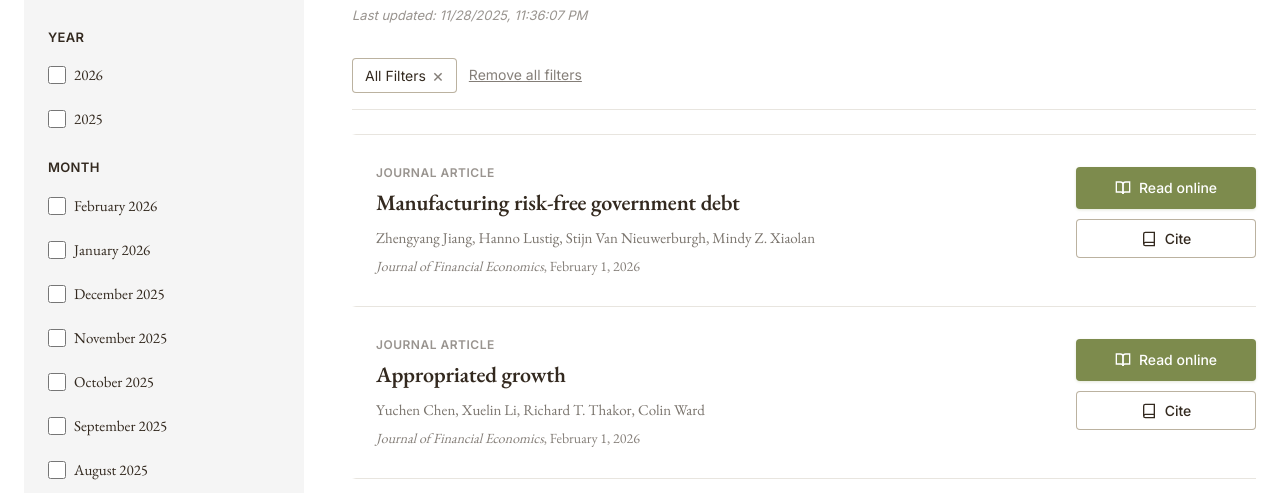
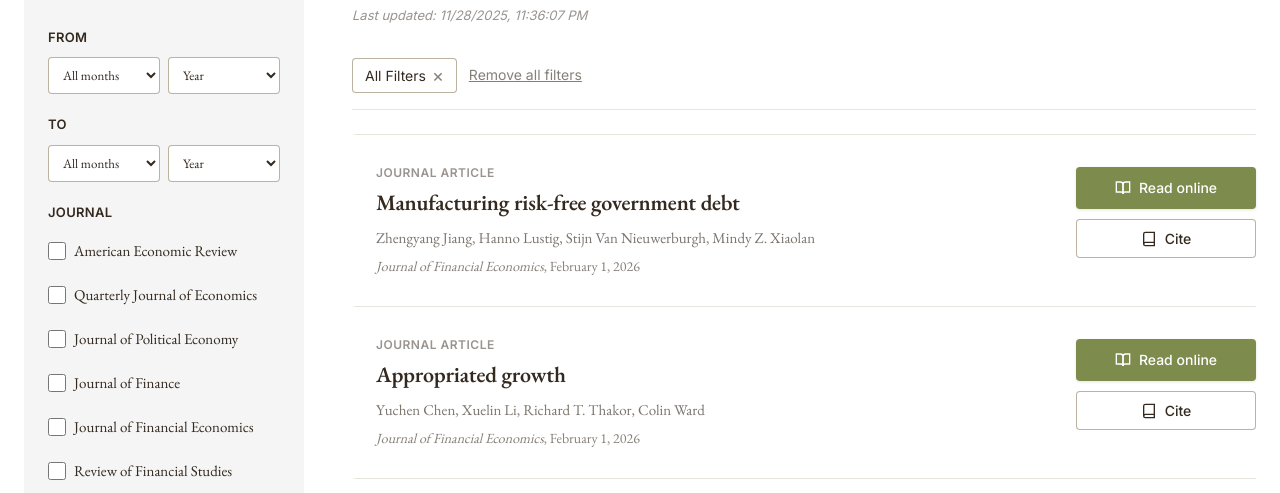
Before and after one commit to Justinache/academic-papers, a website: page index.html in a window 1280 px wide. Shown: the part 299-792 px from the top of the page. Drawn offline with nearby package versions, Linux system fonts and the light colour scheme.

Commit message:
Implement FROM/TO date range filters with year and month dropdowns

```diff
--- a/index.html
+++ b/index.html
@@ -39,19 +39,29 @@
                 <aside class="sidebar">
                     <h2 class="sidebar-main-title">Refine Results</h2>
 
-                    <!-- Year Filter -->
+                    <!-- Date Range Filter: FROM -->
                     <div class="sidebar-section">
-                        <h3 class="sidebar-title">Year</h3>
-                        <div id="yearFilter" class="checkbox-group">
-                            <!-- Generated dynamically -->
+                        <h3 class="sidebar-title">FROM</h3>
+                        <div class="date-range-row">
+                            <select id="fromMonth" class="select-input select-small">
+                                <option value="">All months</option>
+                            </select>
+                            <select id="fromYear" class="select-input select-small">
+                                <option value="">Year</option>
+                            </select>
                         </div>
                     </div>
 
-                    <!-- Month Filter -->
+                    <!-- Date Range Filter: TO -->
                     <div class="sidebar-section">
-                        <h3 class="sidebar-title">Month</h3>
-                        <div id="monthFilter" class="checkbox-group">
-                            <!-- Generated dynamically -->
+                        <h3 class="sidebar-title">TO</h3>
+                        <div class="date-range-row">
+                            <select id="toMonth" class="select-input select-small">
+                                <option value="">All months</option>
+                            </select>
+                            <select id="toYear" class="select-input select-small">
+                                <option value="">Year</option>
+                            </select>
                         </div>
                     </div>
 
--- a/script.js
+++ b/script.js
@@ -4,8 +4,10 @@ let filteredPapers = [];
 
 // DOM elements
 const searchInput = document.getElementById('searchInput');
-const yearFilter = document.getElementById('yearFilter');
-const monthFilter = document.getElementById('monthFilter');
+const fromMonth = document.getElementById('fromMonth');
+const fromYear = document.getElementById('fromYear');
+const toMonth = document.getElementById('toMonth');
+const toYear = document.getElementById('toYear');
 const journalFilter = document.getElementById('journalFilter');
 const fieldFilter = document.getElementById('fieldFilter');
 const resetBtn = document.getElementById('resetBtn');
@@ -13,60 +15,8 @@ const papersContainer = document.getElementById('papersContainer');
 const resultCount = document.getElementById('count');
 const noResults = document.getElementById('noResults');
 
-// Generate month checkboxes based on paper dates
-function generateMonthFilter() {
-    const monthsMap = new Map();
-
-    papers.forEach(paper => {
-        const date = new Date(paper.date);
-        if (isNaN(date.getTime())) {
-            console.warn('Invalid date for month filter:', paper.title, paper.date);
-            return;
-        }
-
-        const monthYear = `${date.getFullYear()}-${String(date.getMonth() + 1).padStart(2, '0')}`;
-
-        if (!monthsMap.has(monthYear)) {
-            const monthName = date.toLocaleDateString('en-US', { month: 'long', year: 'numeric' });
-            monthsMap.set(monthYear, {
-                key: monthYear,
-                name: monthName,
-                date: date.getTime()
-            });
-        }
-    });
-
-    // Sort months by date (newest first)
-    const sortedMonths = Array.from(monthsMap.values())
-        .sort((a, b) => b.date - a.date);
-
-    console.log('Months found:', sortedMonths.map(m => m.name));
-
-    // Clear existing checkboxes
-    monthFilter.innerHTML = '';
-
-    sortedMonths.forEach(month => {
-        const label = document.createElement('label');
-        label.className = 'filter-checkbox';
-
-        const checkbox = document.createElement('input');
-        checkbox.type = 'checkbox';
-        checkbox.value = month.key;
-        checkbox.addEventListener('change', applyFilters);
-
-        const span = document.createElement('span');
-        span.textContent = month.name;
-
-        label.appendChild(checkbox);
-        label.appendChild(span);
-        monthFilter.appendChild(label);
-    });
-
-    console.log(`Generated ${sortedMonths.length} month filters`);
-}
-
-// Generate year checkboxes based on paper dates
-function generateYearFilter() {
+// Populate year dropdowns (FROM and TO)
+function populateYearFilters() {
     const yearsSet = new Set();
 
     papers.forEach(paper => {
@@ -74,37 +24,72 @@ function generateYearFilter() {
         const year = date.getFullYear();
         if (!isNaN(year)) {
             yearsSet.add(year);
-        } else {
-            console.warn('Invalid date for paper:', paper.title, paper.date);
         }
     });
 
-    // Sort years (newest first)
+    // Sort years (newest first: 2026, 2025, 2024...)
     const sortedYears = Array.from(yearsSet).sort((a, b) => b - a);
 
     console.log('Years found:', sortedYears);
 
-    // Clear existing checkboxes
-    yearFilter.innerHTML = '';
+    // Populate both FROM and TO year dropdowns
+    [fromYear, toYear].forEach(dropdown => {
+        // Keep the first "Year" option
+        dropdown.innerHTML = '<option value="">Year</option>';
 
-    sortedYears.forEach(year => {
-        const label = document.createElement('label');
-        label.className = 'filter-checkbox';
-
-        const checkbox = document.createElement('input');
-        checkbox.type = 'checkbox';
-        checkbox.value = year;
-        checkbox.addEventListener('change', applyFilters);
-
-        const span = document.createElement('span');
-        span.textContent = year;
-
-        label.appendChild(checkbox);
-        label.appendChild(span);
-        yearFilter.appendChild(label);
+        sortedYears.forEach(year => {
+            const option = document.createElement('option');
+            option.value = year;
+            option.textContent = year;
+            dropdown.appendChild(option);
+        });
     });
 
-    console.log(`Generated ${sortedYears.length} year filters`);
+    console.log(`Generated year filters with ${sortedYears.length} years`);
+}
+
+// Populate month dropdown based on selected year
+function populateMonthDropdown(monthDropdown, yearDropdown) {
+    const selectedYear = parseInt(yearDropdown.value);
+
+    // Month names
+    const monthNames = [
+        'January', 'February', 'March', 'April', 'May', 'June',
+        'July', 'August', 'September', 'October', 'November', 'December'
+    ];
+
+    // Clear and add "All months" option
+    monthDropdown.innerHTML = '<option value="">All months</option>';
+
+    // If year is 2026, start from February (skip January)
+    const startMonth = (selectedYear === 2026) ? 1 : 0;
+
+    // Add month options
+    for (let i = startMonth; i < 12; i++) {
+        const option = document.createElement('option');
+        option.value = i + 1; // 1-12
+        option.textContent = monthNames[i];
+        monthDropdown.appendChild(option);
+    }
+}
+
+// Update month options when year changes
+function setupYearMonthSync() {
+    fromYear.addEventListener('change', () => {
+        populateMonthDropdown(fromMonth, fromYear);
+        fromMonth.value = ''; // Reset month selection
+        applyFilters();
+    });
+
+    toYear.addEventListener('change', () => {
+        populateMonthDropdown(toMonth, toYear);
+        toMonth.value = ''; // Reset month selection
+        applyFilters();
+    });
+
+    // Initial population
+    populateMonthDropdown(fromMonth, fromYear);
+    populateMonthDropdown(toMonth, toYear);
 }
 
 // Clean abstract text - remove HTML/XML tags and entities
@@ -154,9 +139,9 @@ async function loadPapers() {
             // Show update time
             showUpdateTime(data.lastUpdated);
 
-            // Generate year and month filter dropdowns
-            generateYearFilter();
-            generateMonthFilter();
+            // Populate year dropdowns and setup month sync
+            populateYearFilters();
+            setupYearMonthSync();
 
             // Clean all abstracts
             papers.forEach(paper => {
@@ -180,8 +165,8 @@ async function loadPapers() {
         filteredPapers = [...papers];
         hideLoadingState();
         renderPapers(papers);
-        generateYearFilter();
-        generateMonthFilter();
+        populateYearFilters();
+        setupYearMonthSync();
 
         showNotification('Using sample data. Live data will be available after first GitHub Actions run.', 'info');
     }
@@ -325,7 +310,11 @@ function attachEventListeners() {
     searchInput.addEventListener('keyup', performSearch);
     searchInput.addEventListener('search', performSearch);
 
-    // Journal and field checkboxes (year/month added dynamically)
+    // Month dropdowns (year dropdowns handled in setupYearMonthSync)
+    fromMonth.addEventListener('change', applyFilters);
+    toMonth.addEventListener('change', applyFilters);
+
+    // Journal and field checkboxes
     journalFilter.querySelectorAll('input[type="checkbox"]').forEach(checkbox => {
         checkbox.addEventListener('change', applyFilters);
     });
@@ -353,54 +342,86 @@ function highlightText(text, searchTerm) {
     return escapedText.replace(regex, '<mark class="highlight">$1</mark>');
 }
 
-// Filter functionality
+// Filter functionality with date range
 function applyFilters() {
-    // Get checked values from each filter group
-    const selectedYears = Array.from(yearFilter.querySelectorAll('input[type="checkbox"]:checked'))
-        .map(cb => cb.value);
+    const searchTerm = searchInput.value.toLowerCase().trim();
 
-    const selectedMonths = Array.from(monthFilter.querySelectorAll('input[type="checkbox"]:checked'))
-        .map(cb => cb.value);
+    // Get date range values
+    const fromYearValue = fromYear.value;
+    const fromMonthValue = fromMonth.value;
+    const toYearValue = toYear.value;
+    const toMonthValue = toMonth.value;
 
+    // Get selected journals and fields
     const selectedJournals = Array.from(journalFilter.querySelectorAll('input[type="checkbox"]:checked'))
         .map(cb => cb.value);
-
     const selectedFields = Array.from(fieldFilter.querySelectorAll('input[type="checkbox"]:checked'))
         .map(cb => cb.value);
 
-    const searchTerm = searchInput.value.toLowerCase().trim();
+    filteredPapers = papers.filter(paper => {
+        const paperDate = new Date(paper.date);
+        const paperYear = paperDate.getFullYear();
+        const paperMonth = paperDate.getMonth() + 1; // 1-12
 
-    filteredPapers = papers.filter(paper => {
-        // Search match (title, authors, abstract)
+        // Search match
         const searchMatch = searchTerm === '' ||
             paper.title.toLowerCase().includes(searchTerm) ||
             paper.authors.toLowerCase().includes(searchTerm) ||
             (paper.abstract && paper.abstract.toLowerCase().includes(searchTerm));
 
-        // Year match - if any years selected, paper must match one of them
-        const yearMatch = selectedYears.length === 0 ||
-            selectedYears.includes(new Date(paper.date).getFullYear().toString());
+        // Date range filtering
+        let dateMatch = true;
 
-        // Month match - if any months selected, paper must match one of them
-        let monthMatch = true;
-        if (selectedMonths.length > 0) {
-            const paperDate = new Date(paper.date);
-            const paperMonthYear = `${paperDate.getFullYear()}-${String(paperDate.getMonth() + 1).padStart(2, '0')}`;
-            monthMatch = selectedMonths.includes(paperMonthYear);
+        // FROM filtering
+        if (fromYearValue) {
+            const fromY = parseInt(fromYearValue);
+            if (fromMonthValue) {
+                // Specific month+year
+                const fromM = parseInt(fromMonthValue);
+                const paperYearMonth = paperYear * 100 + paperMonth;
+                const fromYearMonth = fromY * 100 + fromM;
+                if (paperYearMonth < fromYearMonth) {
+                    dateMatch = false;
+                }
+            } else {
+                // Entire year (any month in that year or later)
+                if (paperYear < fromY) {
+                    dateMatch = false;
+                }
+            }
         }
 
-        // Journal match - if any journals selected, paper must match one of them
+        // TO filtering
+        if (dateMatch && toYearValue) {
+            const toY = parseInt(toYearValue);
+            if (toMonthValue) {
+                // Specific month+year
+                const toM = parseInt(toMonthValue);
+                const paperYearMonth = paperYear * 100 + paperMonth;
+                const toYearMonth = toY * 100 + toM;
+                if (paperYearMonth > toYearMonth) {
+                    dateMatch = false;
+                }
+            } else {
+                // Entire year (any month in that year or earlier)
+                if (paperYear > toY) {
+                    dateMatch = false;
+                }
+            }
+        }
+
+        // Journal match
         const journalMatch = selectedJournals.length === 0 ||
             selectedJournals.includes(paper.journal);
 
-        // Field match - if any fields selected, paper must match one of them
+        // Field match
         const fieldMatch = selectedFields.length === 0 ||
             selectedFields.includes(paper.field);
 
-        // All filter categories must match (AND logic between categories, OR within categories)
-        return searchMatch && journalMatch && fieldMatch && yearMatch && monthMatch;
+        return searchMatch && dateMatch && journalMatch && fieldMatch;
     });
 
+    console.log(`Filtered to ${filteredPapers.length} papers`);
     renderPapers(filteredPapers);
 }
 
@@ -408,7 +429,17 @@ function applyFilters() {
 function resetFilters() {
     searchInput.value = '';
 
-    // Uncheck all checkboxes
+    // Reset date range dropdowns
+    fromYear.value = '';
+    fromMonth.value = '';
+    toYear.value = '';
+    toMonth.value = '';
+
+    // Reset month dropdowns to default state
+    populateMonthDropdown(fromMonth, fromYear);
+    populateMonthDropdown(toMonth, toYear);
+
+    // Uncheck all journal and field checkboxes
     document.querySelectorAll('.checkbox-group input[type="checkbox"]').forEach(checkbox => {
         checkbox.checked = false;
     });
--- a/styles.css
+++ b/styles.css
@@ -193,6 +193,38 @@ body {
 
 .filter-checkbox:hover span {
     color: var(--primary);
+}
+
+/* Date Range Row */
+.date-range-row {
+    display: grid;
+    grid-template-columns: 1fr 1fr;
+    gap: 8px;
+}
+
+.select-input {
+    width: 100%;
+    padding: 10px 12px;
+    font-size: 14px;
+    font-weight: 400;
+    font-family: 'EB Garamond', Georgia, serif;
+    border: 1px solid var(--border);
+    border-radius: 4px;
+    background: white;
+    color: var(--foreground);
+    cursor: pointer;
+    transition: all 0.2s ease;
+}
+
+.select-input:focus {
+    outline: none;
+    border-color: var(--primary);
+    box-shadow: 0 0 0 2px rgba(125, 139, 77, 0.1);
+}
+
+.select-small {
+    font-size: 13px;
+    padding: 8px 10px;
 }
 
 
```
